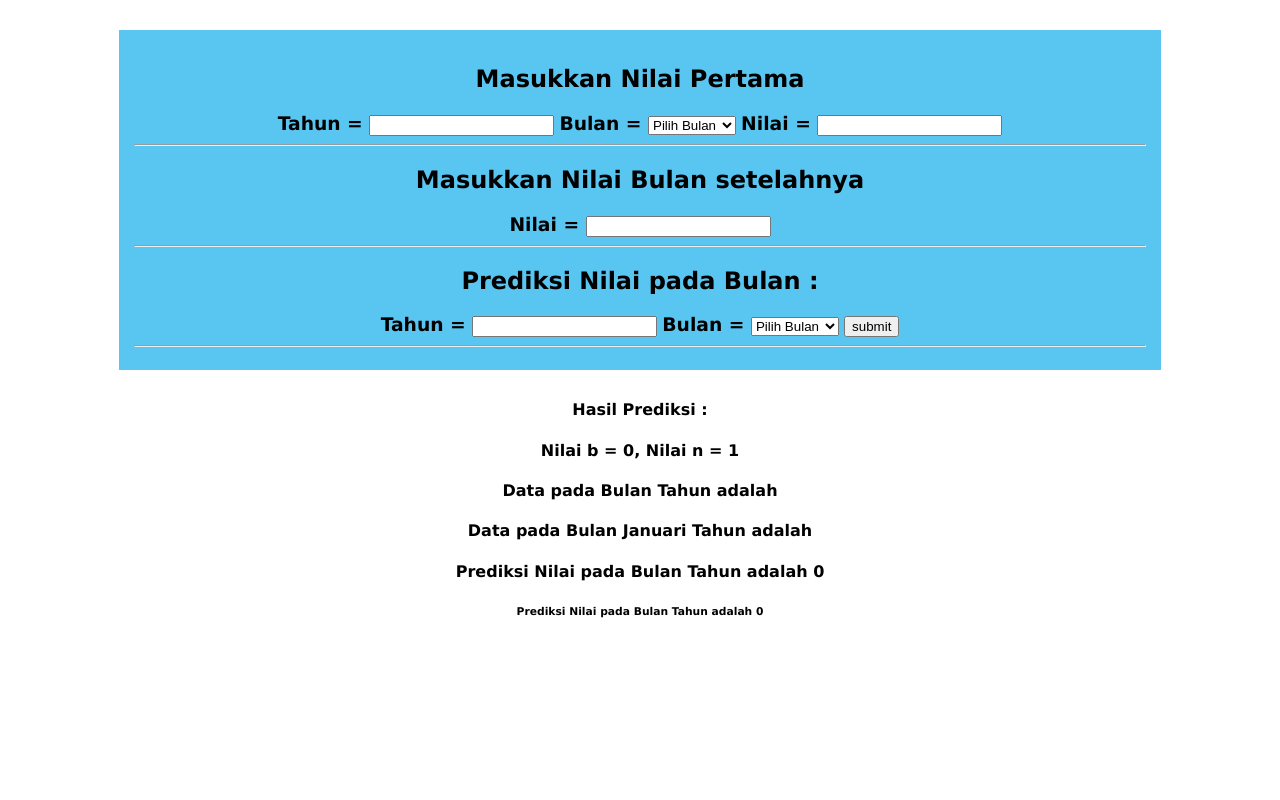
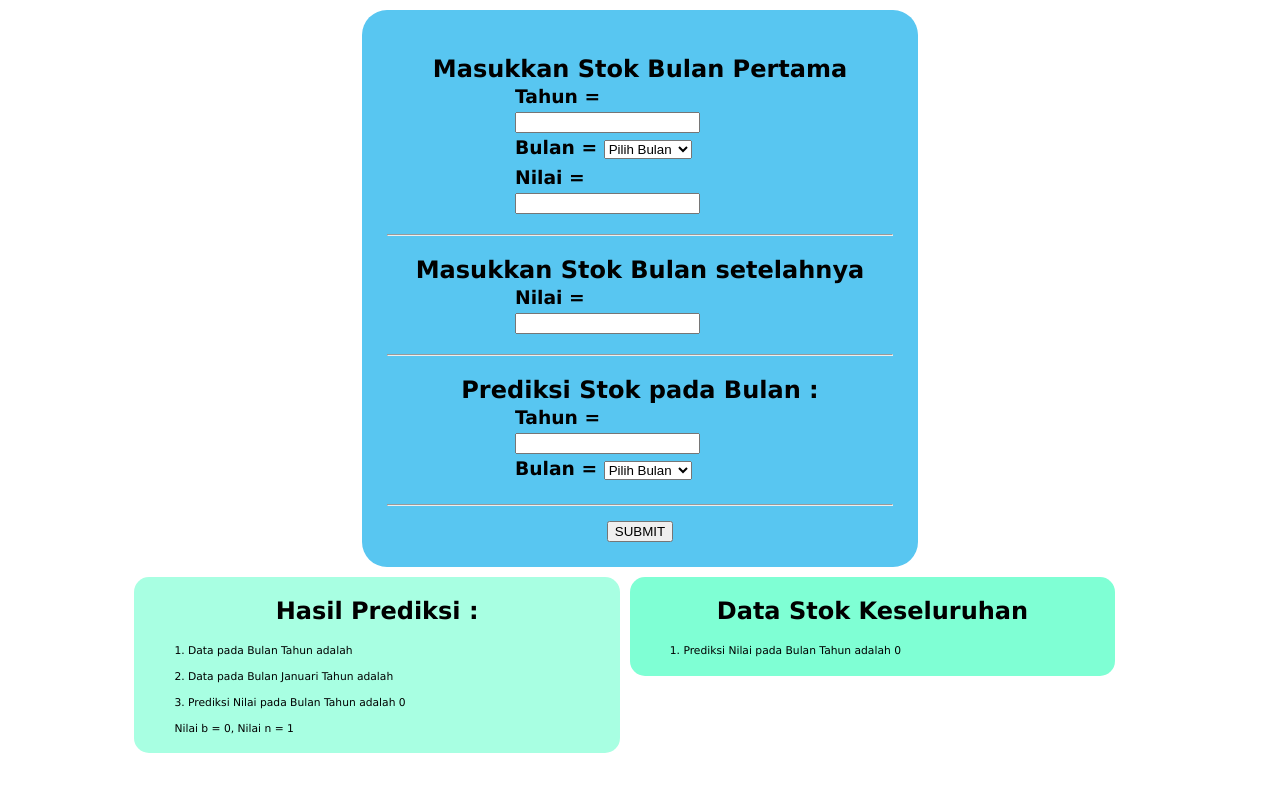
Before and after one commit to prmsdk/MencobaRepo, a PHP site: page / in a window 1280 px wide. Run offline with PHP 8.4, Linux system fonts and the light colour scheme; data that the repository does not hold is empty.

Commit message:
Memperbaiki CSS agar lebih rapi

```diff
--- a/Pak Nugroho/BelajarPeramalan/ramal2/index.php
+++ b/Pak Nugroho/BelajarPeramalan/ramal2/index.php
@@ -7,35 +7,35 @@
 </head>
 <body>
     <form action="" method="post">
+        <h2>Masukkan Stok Bulan Pertama</h2>
         <div class="barissatu">
-            <h2>Masukkan Nilai Pertama</h2>
             <h3>Tahun = </h3>
-            <input type="number" name="tahun">
+            <input type="number" name="tahun"><br>
             <h3>Bulan = </h3>
             <!--Menampilkan bulan dalam combo box, dan dimasukkan dalam variabel 'bulan' nantinya-->
-            <?php SelectBulan("bulan")?>
+            <?php SelectBulan("bulan")?><br>
             <h3>Nilai = </h3>
             <input type="number" name="nilaipertama">
-            <hr>
         </div>
 
+        <hr>
+        <h2>Masukkan Stok Bulan setelahnya</h2>
         <div class="barisdua">
-            <h2>Masukkan Nilai Bulan setelahnya</h2>
             <h3>Nilai = </h3>
             <input type="number" name="nilaikedua">
-            <hr>
         </div>
 
+        <hr>
+        <h2>Prediksi Stok pada Bulan : </h2>
         <div class="baristiga">
-            <h2>Prediksi Nilai pada Bulan : </h2>
             <h3>Tahun = </h3>
-            <input type="number" name="tahunprediksi">
+            <input type="number" name="tahunprediksi"><br>
             <h3>Bulan = </h3>
             <!--Menampilkan bulan dalam combo box, dan dimasukkan dalam variabel 'bulanprediksi' nantinya-->
-            <?php SelectBulan("bulanprediksi");?>
-            <input type="submit" value="submit" name="submit">
-            <hr>
+            <?php SelectBulan("bulanprediksi");?><br>
         </div>
+        <hr>
+        <div class="tombol"><input type="submit" value="SUBMIT" name="submit"></div>
 
         <?php
             //merekam data yang telah dimasukkan
@@ -89,33 +89,36 @@
         ?>
     </form>
 
+    <div class="hasil">
     <!--Menampilkan hasil presiksi sesuai kondisi yang dimasukkan-->
     <div class="barisempat">
-        <h4>Hasil Prediksi : </h4>
-        <h4><?php echo "Nilai b = $b, Nilai n = $n";?></h4>
-        <h4><?php echo "Data pada Bulan " , BulanSwitch($bulan), " Tahun $tahun adalah $nilaipertama";?></h4>
-        <h4><?php echo "Data pada Bulan " , BulanSwitch($bulankedua), " Tahun $tahunkedua adalah $nilaikedua";?></h4>
-        <h4><?php echo "Prediksi Nilai pada Bulan " , BulanSwitch($bulanprediksi), " Tahun $tahunprediksi adalah $Un";?></h4>
+        <h2>Hasil Prediksi : </h2>
+        <h6><?php echo "1. Data pada Bulan " , BulanSwitch($bulan), " Tahun $tahun adalah $nilaipertama";?></h6>
+        <h6><?php echo "2. Data pada Bulan " , BulanSwitch($bulankedua), " Tahun $tahunkedua adalah $nilaikedua";?></h6>
+        <h6><?php echo "3. Prediksi Nilai pada Bulan " , BulanSwitch($bulanprediksi), " Tahun $tahunprediksi adalah $Un";?></h6>
+        <h6><?php echo "Nilai b = $b, Nilai n = $n";?></h6>
     </div>
 
     <!--Menampilkan seluruh data dari nilai awal hingga data prediksi yang ditentukan-->
     <div class="barislima">
+        <h2>Data Stok Keseluruhan</h2>
         <?php
             for($i=0; $i<$n; $i++){
                 if($n == 1){
                     $Un = $nilaipertama + $b;
-                    echo "<h6> Prediksi Nilai pada Bulan " , BulanSwitch($bulanprediksi), " Tahun $tahunprediksi adalah $Un </h6>";
+                    echo "<h6> 1. Prediksi Nilai pada Bulan " , BulanSwitch($bulanprediksi), " Tahun $tahunprediksi adalah $Un </h6>";
                 } else if ($n>1){
-                    $Un = $nilaipertama + (($n-$i-1) * $b);
-                    if($bulanprediksi == 0){
-                        $bulanprediksi = 12;
-                        $tahunprediksi = $tahunprediksi - 1;
+                    $Un = $nilaipertama + (($i) * $b);
+                    if($bulan == 0){
+                        $bulan = 12;
+                        $tahun = $tahun + 1;
                     }
-                    echo "<h6> Prediksi Nilai pada Bulan " , BulanSwitch($bulanprediksi), " Tahun $tahunprediksi adalah $Un </h6>";
-                    $bulanprediksi = $bulanprediksi -1;
+                    echo "<h6> ", ($i+1), ". Prediksi Nilai pada Bulan " , BulanSwitch($bulanprediksi), " Tahun $tahunprediksi adalah $Un </h6>";
+                    $bulan = $bulan + 1;
                 }
             }
         ?>
+    </div>
     </div>
 </body>
 </html>
--- a/Pak Nugroho/BelajarPeramalan/ramal2/style.css
+++ b/Pak Nugroho/BelajarPeramalan/ramal2/style.css
@@ -3,21 +3,83 @@ body{
 }
 
 form{
-    width: 80%;
-    margin: 30px auto;
+    width: 40%;
+    margin: 10px auto;
     background-color: rgb(88, 198, 241);
-    text-align: center;
-    padding: 15px;
+    padding: 25px;
+    border-radius: 25px;
 }
 
-h3, input{
-    display: inline;
+form input{
+    display: inline-block;
 }
 
+form h2{
+    text-align: center;
+    margin-bottom: -1px;
+}
+
+hr{
+    margin-top: 20px;
+}
+
+h3{
+    display: inline;
+    text-align: left;
+    line-height: 30px;
+}
+
+h6{
+    font-weight: normal;
+}
+
+.barissatu, .barisdua, .baristiga{
+    width: 250px;
+    margin: auto;
+}
+
+.tombol{
+    margin-top: 15px;
+    text-align: center;
+}
+
+.hasil{
+    width: 80%;
+    margin: auto;
+    overflow: hidden;
+}
 .barisempat{
+    background-color: #a8ffe2;
+    width: 48%;
+    float: left;
+    margin-right: 5px;
+    border-radius: 15px;
+}
+
+.barisempat h2{
+    text-align: center;
+}
+
+.barisempat h6{
+    text-align: left;
+    margin-left: 40px;
+    line-height: 1px;
+}
+
+.barislima{
+    float: left;
+    width: 48%;
+    background-color: #7fffd4;
+    margin-left: 5px;
+    border-radius: 15px;
+}
+
+.barislima h2{
     text-align: center;
 }
 
 .barislima h6{
-    text-align: center;
+    text-align: left;
+    margin-left: 40px;
+    line-height: 1px;
 }
```
